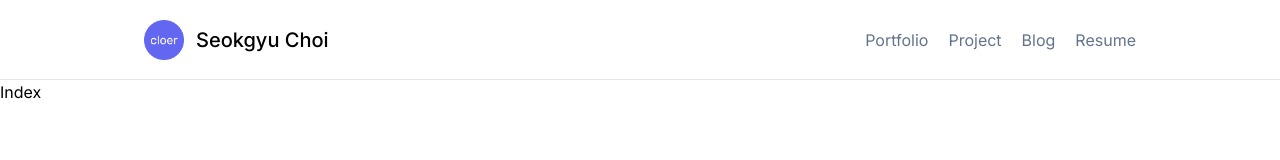
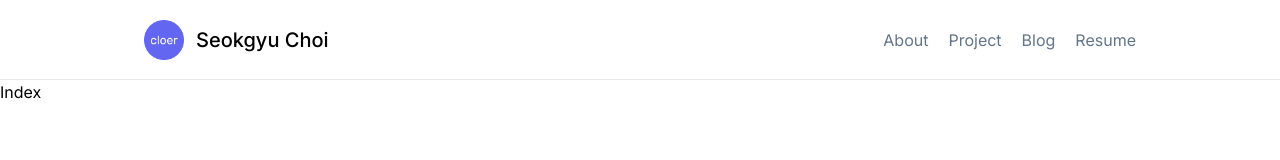
Before and after one commit to thecloer/my-blog, a Next.js app: page / in a window 1280 px wide. Shown: the top 160 px of the page. Built offline with nearby package versions, Linux system fonts and the light colour scheme; a web font is replaced by a local one.

Commit message:
UPDATE: Nav delete NavButton and change nav-menu name portfolio -> about

```diff
--- a/src/components/common/layouts/Nav.tsx
+++ b/src/components/common/layouts/Nav.tsx
@@ -1,11 +1,13 @@
-import NavButton from './NavButton';
+import Link from 'next/link';
 
 const Nav = () => {
-  const navList = ['portfolio', 'project', 'blog', 'resume'];
+  const navList = ['about', 'project', 'blog', 'resume'];
   return (
     <nav className='flex'>
-      {navList.map((navText, i) => (
-        <NavButton text={navText} key={i} />
+      {navList.map((text, i) => (
+        <Link href={`/${text}`} passHref key={i}>
+          <a className='ml-5 cursor-pointer text-slate-500 hover:text-slate-700 transition-colors capitalize'>{text}</a>
+        </Link>
       ))}
     </nav>
   );
--- a/src/components/common/layouts/NavButton.tsx
+++ /dev/null
@@ -1,17 +0,0 @@
-import type { FC } from 'react';
-import Link from 'next/link';
-import { generateSlug } from '@/utils';
-
-interface Props {
-  text: string;
-}
-
-const NavButton: FC<Props> = ({ text }) => {
-  return (
-    <Link href={`/${generateSlug(text)}`} passHref>
-      <a className='ml-5 cursor-pointer text-slate-500 hover:text-slate-700 transition-colors capitalize'>{text}</a>
-    </Link>
-  );
-};
-
-export default NavButton;
```
